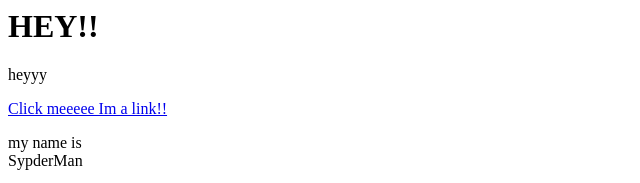
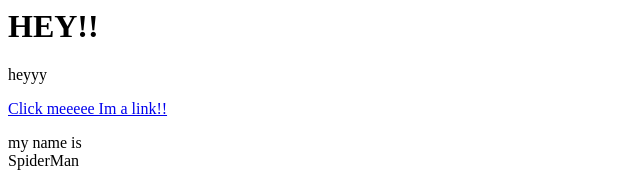
Before and after one commit to amith2k/cartoon-hero, a plain HTML site: page test.html in a window 1280 px wide. Shown: the top 183 px of the page, 0-640 px from the left. Drawn offline with Linux system fonts and the light colour scheme.

Commit message:
Update test.html

```diff
--- a/test.html
+++ b/test.html
@@ -7,7 +7,7 @@
 	<p>heyyy</p>
 	<a href="https://google.com" target="blank" title="google">Click meeeee Im a link!! 	</a>
 	<p>my name is <br>
-	SypderMan</p>
+	SpiderMan</p>
 	<img src="https://www.indiewire.com/wp-content/uploads/2019/07/Screen-Shot-2019-07-08-at-5.02.47-PM.png?w=780">
 </body>
 </html>
```
